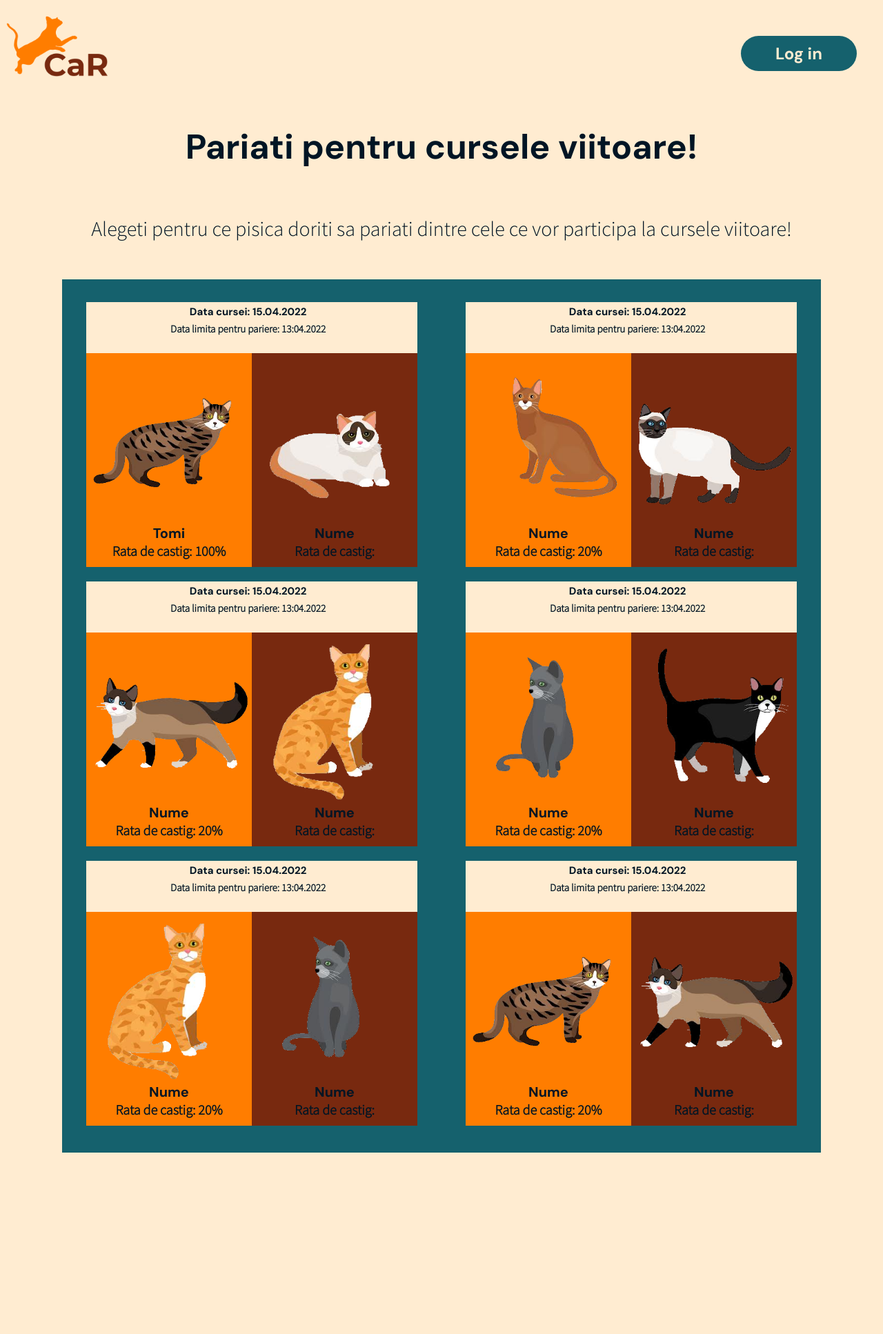
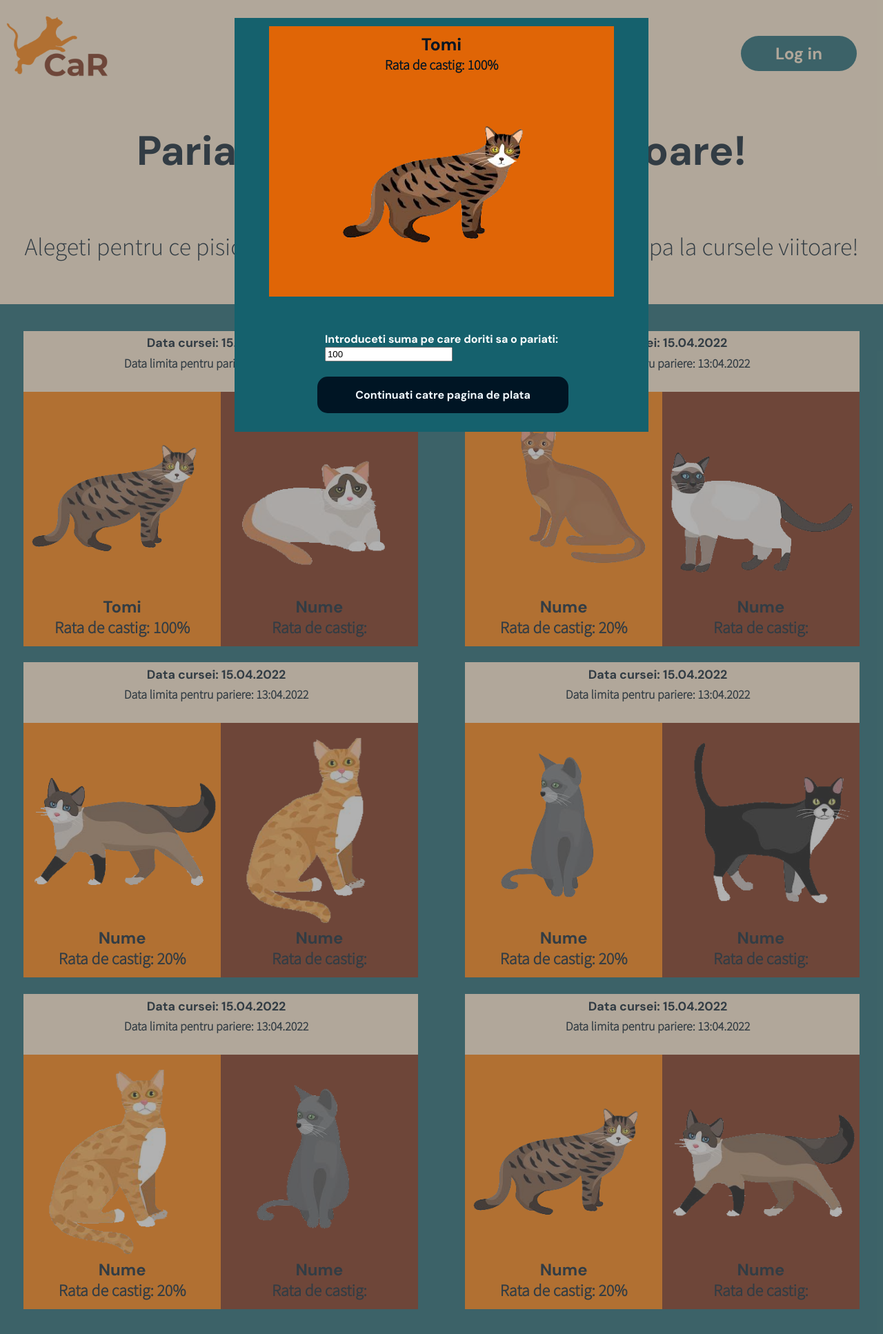
Before and after one commit to Loredana-Manea-B1/CaR, a PHP site: page / in a window 1280 px wide. Shown: the whole page at 69% size. Before the commit the page ends 1671 px from the top, so only its background shows below. Run offline with PHP 8.4, Linux system fonts and the light colour scheme.

Commit message:
Am facut si modalul responsive si am schimbat din px in vw dimensiunile

```diff
--- a/header.css
+++ b/header.css
@@ -25,7 +25,6 @@ header {
     text-decoration: none;
     padding: 10px 50px;
     font-size: 1.5rem;
-    position: relative;
     margin: 32px;
     background-color: #15616D;
     color: #FFECD1;
--- a/index.html
+++ b/index.html
@@ -5,6 +5,9 @@
     <title>Pariuri</title>
     <link rel="stylesheet" href="pag1.css">
     <link rel="stylesheet" href="header.css">
+    <meta charset="UTF-8">
+    <meta http-equiv="X-UA-Compatible" content="IE=edge">
+    <meta name="viewport" content="width=device-width, initial-scale=1.0">
     <meta name="description" content="Choose your own style!">
     <meta name="viewport" content="width=device-width, initial-scale=1">
 </head>
--- a/pag1.css
+++ b/pag1.css
@@ -36,9 +36,9 @@ body {
     margin: auto;
     background: #FFECD1;
     opacity: 1;
-    height: 100px;
-    max-width: 1100px;
-    min-width: 10px;
+    height: 9.302vw;
+    max-width: 102.326vw;
+    min-width: 0.930vw;
     display: flex;
     flex-wrap: wrap;
     padding-bottom: 2%;
@@ -49,7 +49,7 @@ body {
 .desc p {
     margin-top: 3%;
     text-align: center;
-    font-size: 30px;
+    font-size: 2.791vw;
     letter-spacing: 0px;
     color: #001524;
     opacity: 1;
@@ -60,7 +60,7 @@ body {
     padding-top: 2%;
     margin-top: 0%;
     text-align: center;
-    font-size: 50px;
+    font-size: 4.651vw;
     letter-spacing: 0px;
     color: #001524;
     opacity: 1;
@@ -72,8 +72,8 @@ body {
     margin: auto;
     background: #15616D;
     opacity: 1;
-    max-width: 1100px;
-    min-width: 10px;
+    max-width: 102.326vw;
+    min-width: 0.930vwpx;
     display: flex;
     flex-wrap: wrap;
     padding-bottom: 4%;
@@ -82,8 +82,8 @@ body {
 
 .info_cursa {
     background-color: #FFECD1;
-    width: 480px;
-    height: 350px;
+    width: 44.651vw;
+    height: 32.558vw;
     margin: auto;
     margin-top: 3%;
     margin-bottom: 2%;
@@ -91,8 +91,8 @@ body {
 }
 
 .text1 {
-    width: 450px;
-    height: 50px;
+    width: 41.860vw;
+    height: 4.651vw;
     margin-top: 1%;
     margin-bottom: 2%;
     margin-left: 2%;
@@ -104,8 +104,8 @@ body {
     margin: auto;
     text-align: center;
     color: #001524;
-    font-size: 15px;
-    max-width: 300px;
+    font-size: 1.395vw;
+    max-width: 27.907vw;
     font-family: 'DM Sans', sans-serif;
     margin-bottom: 1%;
 }
@@ -114,16 +114,16 @@ body {
     margin: auto;
     text-align: center;
     color: #001524;
-    font-size: 15px;
+    font-size: 1.395vw;
     font-weight: bold;
-    max-width: 300px;
+    max-width: 27.907vw;
     font-family: 'Source Sans Pro', sans-serif;
 }
 
 .tichet {
     background-color: #FFFFFF;
-    width: 480px;
-    height: 310px;
+    width: 44.651vw;
+    height: 28.837vw;
     margin: auto;
     margin-top: 4%;
     margin-bottom: 4%;
@@ -134,8 +134,8 @@ body {
 
 .concurent1 {
     background-color: #FF7D00;
-    width: 240px;
-    height: 310px;
+    width: 22.326vw;
+    height: 28.837vw;
     margin: auto;
     display: flex;
     flex-wrap: wrap;
@@ -149,8 +149,8 @@ body {
 
 .concurent2 {
     background-color: #78290F;
-    width: 240px;
-    height: 310px;
+    width: 22.326vw;
+    height: 28.837vw;
     margin: auto;
     display: flex;
     flex-wrap: wrap;
@@ -164,8 +164,8 @@ body {
 
 .img1 {
     background-color: #FF7D00;
-    width: 230px;
-    height: 230px;
+    width: 21.395vw;
+    height: 21.395vw;
     margin: auto;
     margin-top: 3%;
     margin-bottom: 1%;
@@ -177,8 +177,8 @@ body {
 
 .img2 {
     background-color: #78290F;
-    width: 230px;
-    height: 230px;
+    width: 21.395vw;
+    height: 21.395vw;
     margin: auto;
     margin-top: 3%;
     margin-bottom: 1%;
@@ -195,8 +195,8 @@ img {
 }
 
 .text {
-    width: 260px;
-    height: 50px;
+    width: 24.186vw;
+    height: 4.651vw;
     margin-top: 1%;
     margin-bottom: 2%;
     margin-left: 2%;
@@ -209,9 +209,9 @@ img {
     margin: auto;
     text-align: center;
     color: #001524;
-    font-size: 20px;
+    font-size: 1.860vw;
     font-weight: bold;
-    max-width: 200px;
+    max-width: 18.605vw;
     font-family: 'DM Sans', sans-serif;
 }
 
@@ -219,9 +219,9 @@ img {
     margin: auto;
     text-align: center;
     color: #001524;
-    font-size: 20px;
+    font-size: 1.860vw;
     font-weight: bold;
-    max-width: 200px;
+    max-width: 18.605vw;
     font-family: 'Source Sans Pro', sans-serif;
 }
 
@@ -233,7 +233,7 @@ img {
     display: flex;
     justify-content: center;
     align-items: stretch;
-    display: none;
+    /* display: none;*/
 }
 
 .continut {
```
Also changed, not shown: other parts of pag1.css (+107 -16 lines).
